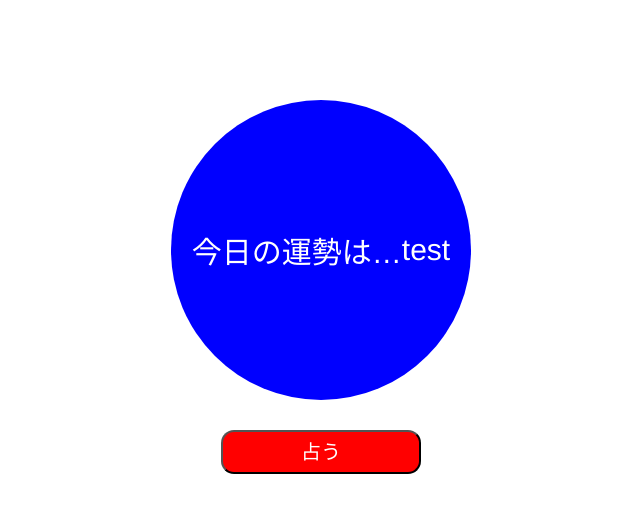
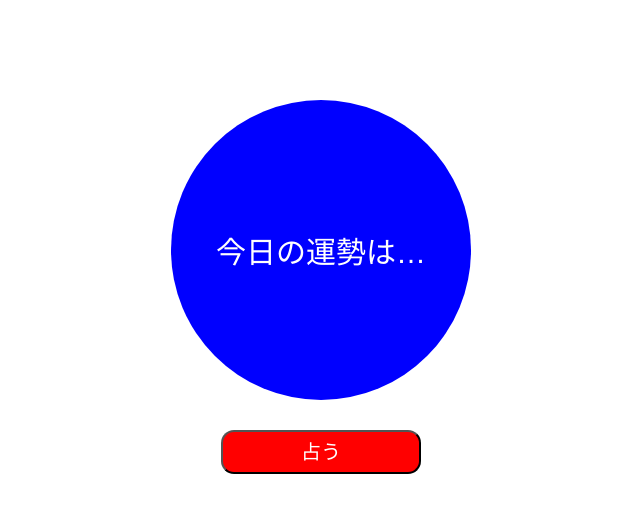
Before and after one commit to KokiGoshima/omikuji, a plain HTML site: page index.html in a window 1280 px wide. Shown: the whole page, without its empty margins (319-959 px from the left). Drawn offline with Linux system fonts and the light colour scheme.

Commit message:
Revert "test"
This reverts commit 351e65a4c5eb74b56160fbf376bdbc75d5c2c928.

```diff
--- a/index.html
+++ b/index.html
@@ -11,7 +11,6 @@
   <div class="container">
     <div class="result">
         <p id="result">今日の運勢は…</p>
-        <p id="result">test</p>
       </div>
       <button id="btn" class="btn">
         <span>占う</span>
```
